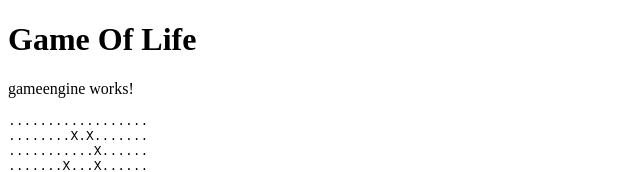
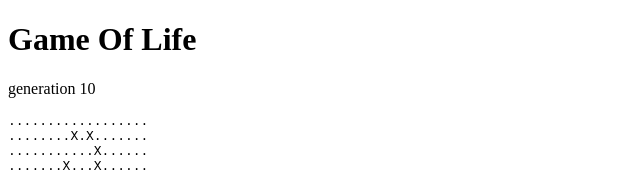
Before and after one commit to tflander/GameOfLifeAngular, an Angular app: page / in a window 1280 px wide. Shown: the top 172 px of the page, without its empty margins (0-640 px from the left). Built offline with nearby package versions, Linux system fonts and the light colour scheme.

Commit message:
show generation

```diff
--- a/src/app/gameengine/gameengine.component.html
+++ b/src/app/gameengine/gameengine.component.html
@@ -1,4 +1,4 @@
-<p>gameengine works!</p>
+<p>generation {{generation}}</p>
 <div class="game">
   <div *ngFor="let row of rows">
     <div>{{row}}</div>
--- a/src/app/gameengine/gameengine.component.ts
+++ b/src/app/gameengine/gameengine.component.ts
@@ -12,6 +12,7 @@ export class GameengineComponent implements OnInit {
 
   rows: string[] = [];
   timerSubs: Subscription | undefined
+  generation = 0;
 
 
   constructor(private gameService: GameService) { }
@@ -44,6 +45,7 @@ export class GameengineComponent implements OnInit {
     this.timerSubs = timer(timeDuration).subscribe((data) => {
       of({token: Math.random()}).pipe(delay(200)).subscribe((apiData) => {
         this.gameService.tick();
+        this.generation++;
         this.showGrid();
         this.setTimerForGridUpdate();
       })
```
